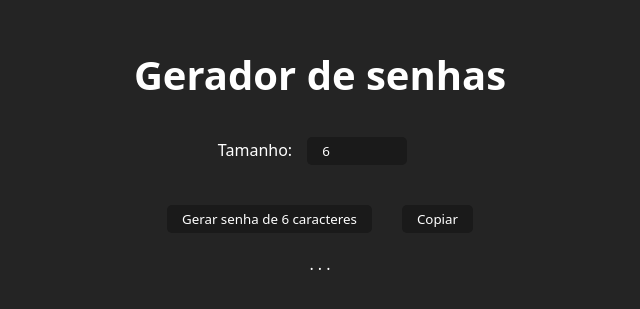
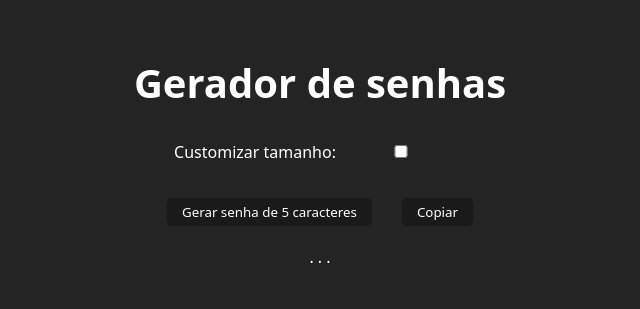
Before and after one commit to evssousa/gerador-de-senhas, a React (Vite) app: page / in a window 1280 px wide. Shown: the part 239-548 px from the top of the page, without its empty margins (320-960 px from the left). Built offline with nearby package versions, Linux system fonts and the light colour scheme.

Commit message:
Add checkbox que customiza o tamanho da senha

```diff
--- a/src/components/Gerador/index.jsx
+++ b/src/components/Gerador/index.jsx
@@ -5,7 +5,10 @@ export default function Gerador() {
 
     const [senha, setSenha] = useState('. . .')
     const [copiar, setCopiar] = useState('Copiar')
-    const [tamanhoSenha, setTamanhoSenha] = useState(6)
+    const [customSenha, setcustomSenha] = useState(6)
+    const [mostrarInput, setMostrarInput] = useState(false)
+
+    const tamanhoSenha = mostrarInput ? customSenha : 5
 
     function gerarSenha() {
         const caracteres = "'1234567890-=!@#$%¨&*()_+qwertyuiop[asdfghjklç~]zxcvbnm,.;/QWERTYUIOP{ASDFGHJKLÇ^}ZXCVBNM<>:?"
@@ -28,9 +31,29 @@ export default function Gerador() {
             <h1>Gerador de senhas</h1>
 
             <div>
-                <label htmlFor="tamanhoSenha">Tamanho:</label>
-                <input type="number" name="tamanhoSenha" id="tamanhoSenha" min={1} value={tamanhoSenha} onChange={(ev) => setTamanhoSenha(ev.target.value)}/>
+                <label htmlFor="mostrarInput">Customizar tamanho:</label>
+                <input
+                    type="checkbox"
+                    name="mostrarInput"
+                    id="mostrarInput"
+                    value={mostrarInput}
+                    onChange={() => setMostrarInput(stateAtual => !stateAtual)}
+                />
             </div>
+
+            {mostrarInput ? (
+                <div>
+                    <label htmlFor="tamanhoSenha">Tamanho:</label>
+                    <input
+                        type="number"
+                        name="tamanhoSenha"
+                        id="tamanhoSenha"
+                        min={1}
+                        value={customSenha}
+                        onChange={(ev) => setcustomSenha(+ev.target.value)}
+                    />
+                </div>
+            ) : null}
 
             <button onClick={gerarSenha}>Gerar senha de {tamanhoSenha} caracteres</button>
             <button onClick={copiarSenha}>{copiar}</button>
```
